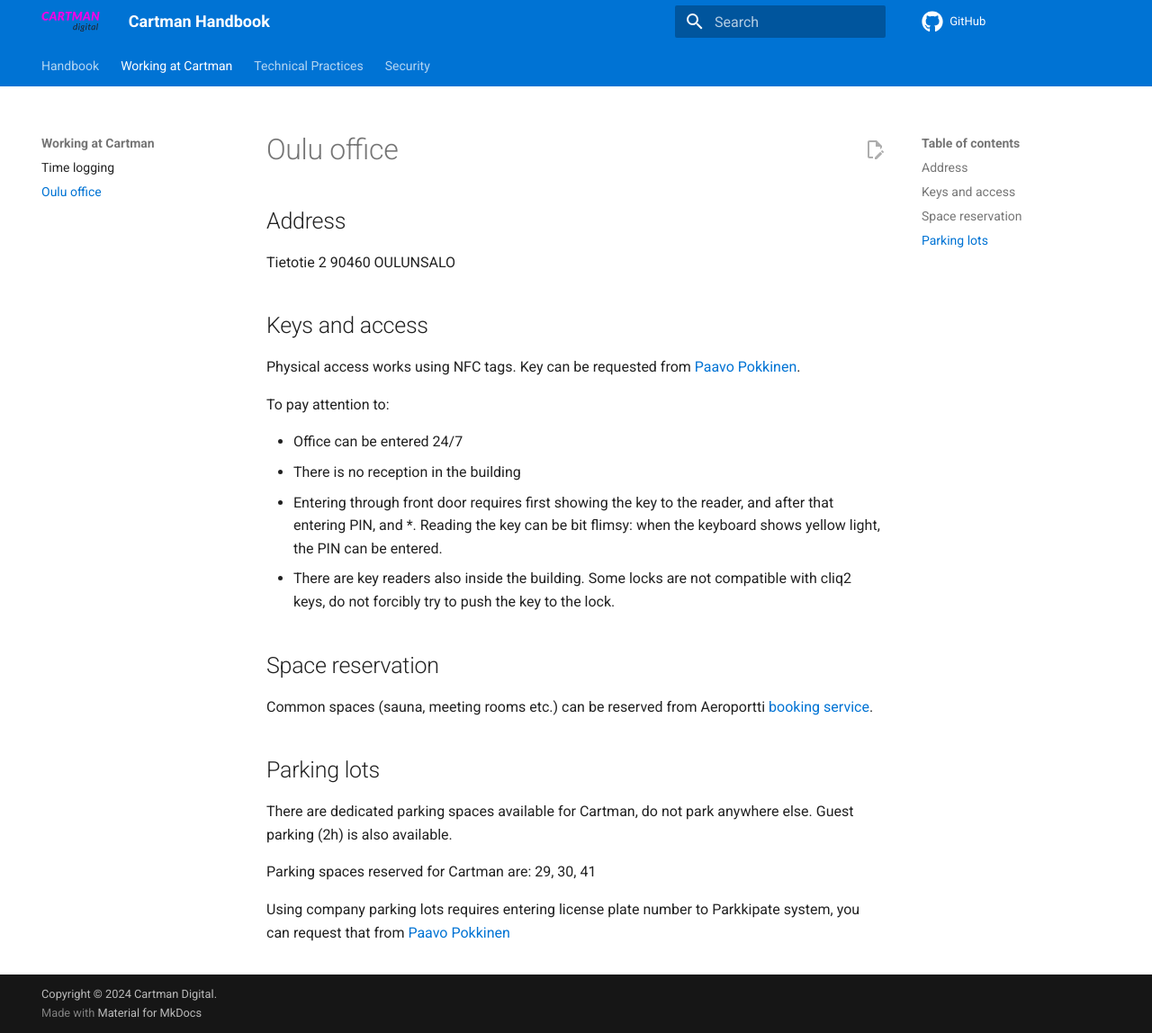
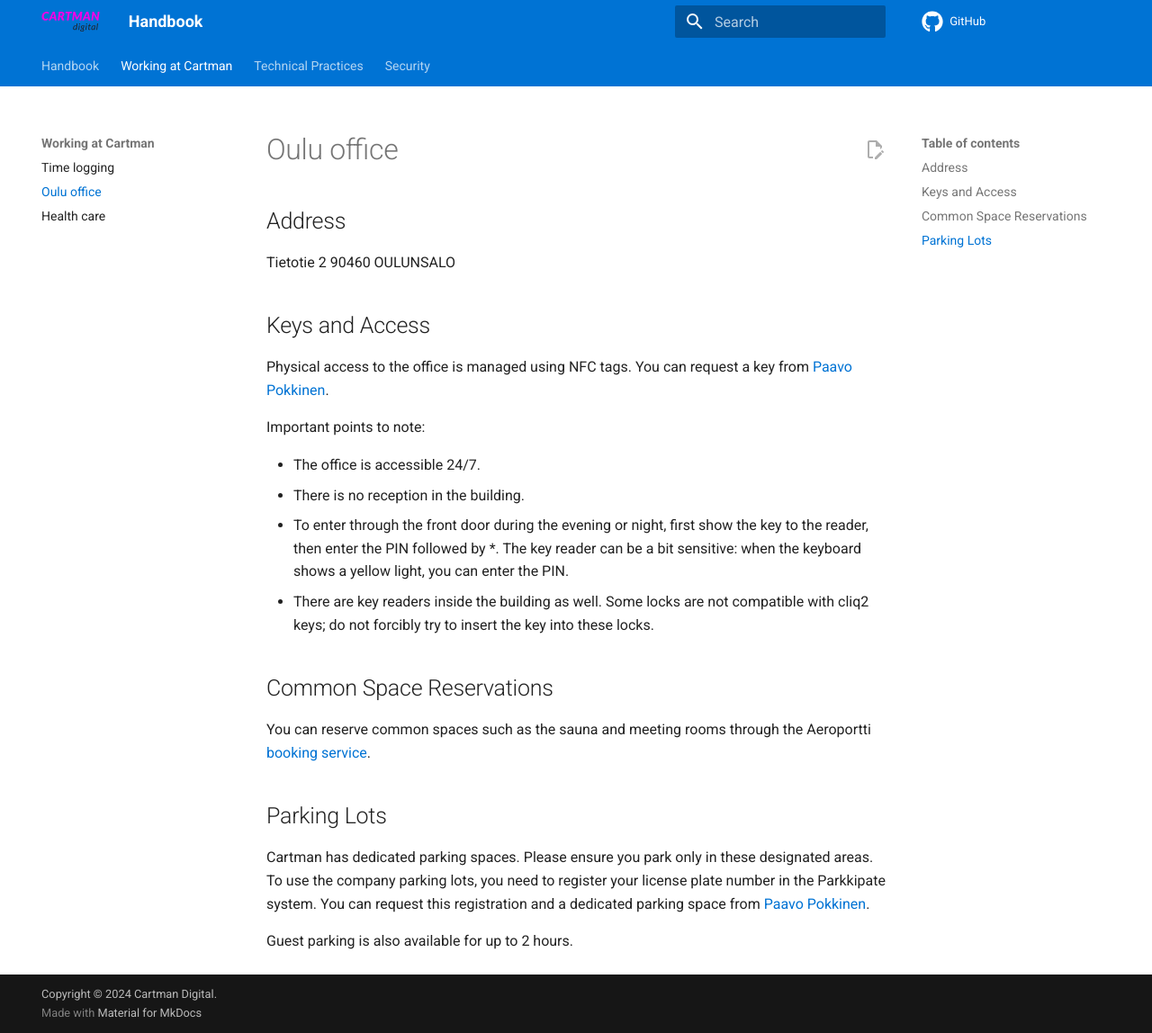
Before and after one commit to Cartman-Digital/handbook, an MkDocs documentation site: the page built from docs/working-at-cartman/oulu-office.md, in a window 1280 px wide and 1148 px high. Shown: the whole window at 90% size. Built offline with MkDocs 1.6.1 and Material for MkDocs 9.7.7, drawn with Linux system fonts in a browser that asks for light colours; comment, search, counter and statistics services are not loaded.

Commit message:
improve some articles

```diff
--- a/docs/working-at-cartman/oulu-office.md
+++ b/docs/working-at-cartman/oulu-office.md
@@ -5,25 +5,23 @@
 Tietotie 2
 90460 OULUNSALO
 
-## Keys and access
+## Keys and Access
 
-Physical access works using NFC tags. Key can be requested from [Paavo Pokkinen](slack://user?team=T051F1E4FBP&id=U051LDSES20).
+Physical access to the office is managed using NFC tags. You can request a key from [Paavo Pokkinen](slack://user?team=T051F1E4FBP&id=U051LDSES20).
 
-To pay attention to:
+Important points to note:
 
-- Office can be entered 24/7
-- There is no reception in the building
-- Entering through front door requires first showing the key to the reader, and after that entering PIN, and *. Reading the key can be bit flimsy: when the keyboard shows yellow light, the PIN can be entered.
-- There are key readers also inside the building. Some locks are not compatible with cliq2 keys, do not forcibly try to push the key to the lock.
+- The office is accessible 24/7.
+- There is no reception in the building.
+- To enter through the front door during the evening or night, first show the key to the reader, then enter the PIN followed by *. The key reader can be a bit sensitive: when the keyboard shows a yellow light, you can enter the PIN.
+- There are key readers inside the building as well. Some locks are not compatible with cliq2 keys; do not forcibly try to insert the key into these locks.
 
-## Space reservation
+## Common Space Reservations
 
-Common spaces (sauna, meeting rooms etc.) can be reserved from Aeroportti [booking service](https://start.1password.com/open/i?a=A77NHIUOAFCT3HFO4YPZHQSW3I&v=554znu2kv24b2qwaoi6j453d7y&i=l2apzttus3c3dmitylih6muxgq&h=cartman.1password.com).
+You can reserve common spaces such as the sauna and meeting rooms through the Aeroportti [booking service](https://start.1password.com/open/i?a=A77NHIUOAFCT3HFO4YPZHQSW3I&v=554znu2kv24b2qwaoi6j453d7y&i=l2apzttus3c3dmitylih6muxgq&h=cartman.1password.com).
 
-## Parking lots
+## Parking Lots
 
-There are dedicated parking spaces available for Cartman, do not park anywhere else. Guest parking (2h) is also available.
+Cartman has dedicated parking spaces. Please ensure you park only in these designated areas. To use the company parking lots, you need to register your license plate number in the Parkkipate system. You can request this registration and a dedicated parking space from [Paavo Pokkinen](slack://user?team=T051F1E4FBP&id=U051LDSES20).
 
-Parking spaces reserved for Cartman are: 29, 30, 41
-
-Using company parking lots requires entering license plate number to Parkkipate system, you can request that from [Paavo Pokkinen](slack://user?team=T051F1E4FBP&id=U051LDSES20)
+Guest parking is also available for up to 2 hours.
--- a/mkdocs.yml
+++ b/mkdocs.yml
@@ -1,4 +1,4 @@
-site_name: Cartman Handbook
+site_name: Handbook
 
 # Make documentation artifact easier to browse locally
 use_directory_urls: false
@@ -12,6 +12,7 @@ nav:
   - Working at Cartman:
     - Time logging: working-at-cartman/time-logging.md
     - Oulu office: working-at-cartman/oulu-office.md
+    - Health care: working-at-cartman/health-care.md
   - Technical Practices: tech-guide.md
   - Security: security-policy.md
 
@@ -42,6 +43,9 @@ repo_url: https://github.com/Cartman-Digital/handbook
 edit_uri: edit/main/docs/
 
 plugins:
+  - git-authors:
+      show_email_address: false
+      authorship_threshold_percent: 5
   - git-revision-date-localized:
       type: timeago
   - search
```
Also changed, not shown: docs/working-at-cartman/health-care.md (+1 -1 lines), 1 other file.
